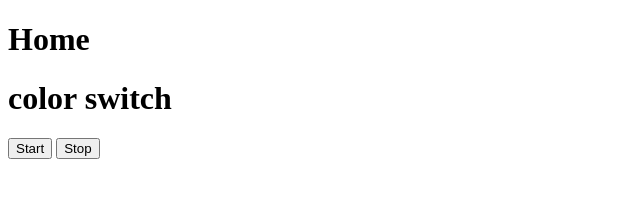
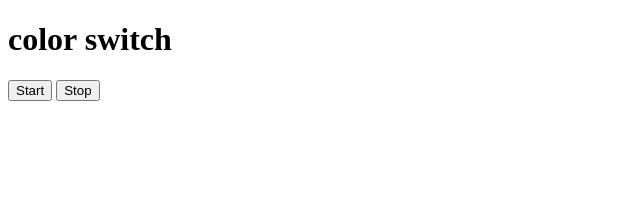
Before and after one commit to antonenkoo/goit-js-hw-11-color-switch, a plain HTML site: page index.html in a window 1280 px wide. Shown: the whole page, without its empty margins (0-640 px from the left). Drawn offline with Linux system fonts and the light colour scheme.

Commit message:
Deploying to gh-pages from @ antonenkoo/goit-js-hw-11-color-switch@b82e458d3a5637d92b70b097f5b31e3e039772fc 🚀

```diff
--- a/index.html
+++ b/index.html
@@ -1 +1 @@
-<!DOCTYPE html><html lang="en"><head><meta charset="utf-8"><meta http-equiv="X-UA-Compatible" content="IE=edge"><meta name="viewport" content="width=device-width, initial-scale=1.0"><title>HW11</title></head><body> <h1>Home</h1>  <!DOCTYPE html> <html lang="en"><head><meta charset="utf-8"><meta http-equiv="X-UA-Compatible" content="IE=edge"><meta name="viewport" content="width=device-width, initial-scale=1.0"><title>Color-switch</title></head><body> <h1>color switch</h1> <button id="start" type="button" data-action="start">Start</button> <button id="stop" type="button" data-action="stop">Stop</button> </body><script src="/goit-js-hw-11-color-switch/color-switch.2440d3d4.js"></script></html> </body><script src="/goit-js-hw-11-color-switch/color-switch.2440d3d4.js"></script></html>
+<!DOCTYPE html><html lang="en"><head><meta charset="utf-8"><meta http-equiv="X-UA-Compatible" content="IE=edge"><meta name="viewport" content="width=device-width, initial-scale=1.0"><title>Color Switch</title></head><body> <!DOCTYPE html> <html lang="en"><head><meta charset="utf-8"><meta http-equiv="X-UA-Compatible" content="IE=edge"><meta name="viewport" content="width=device-width, initial-scale=1.0"><title>Color-switch</title></head><body> <h1>color switch</h1> <button id="start" type="button" data-action="start">Start</button> <button id="stop" type="button" data-action="stop">Stop</button> </body><script src="/goit-js-hw-11-color-switch/color-switch.2440d3d4.js"></script></html> </body><script src="/goit-js-hw-11-color-switch/color-switch.2440d3d4.js"></script></html>
```
